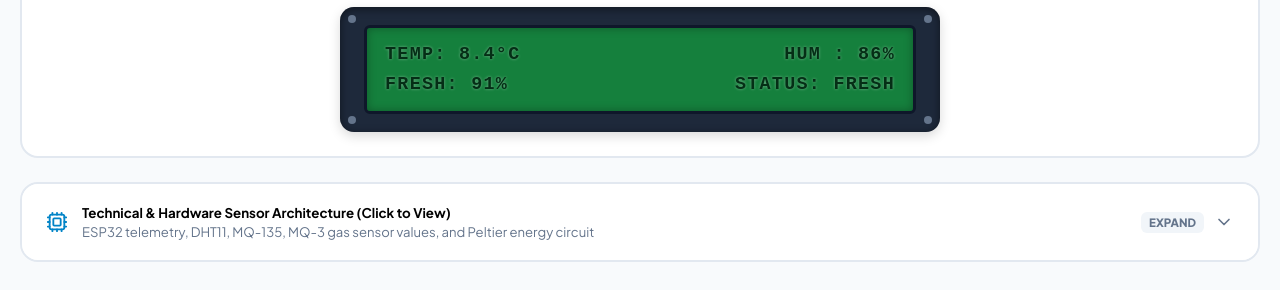
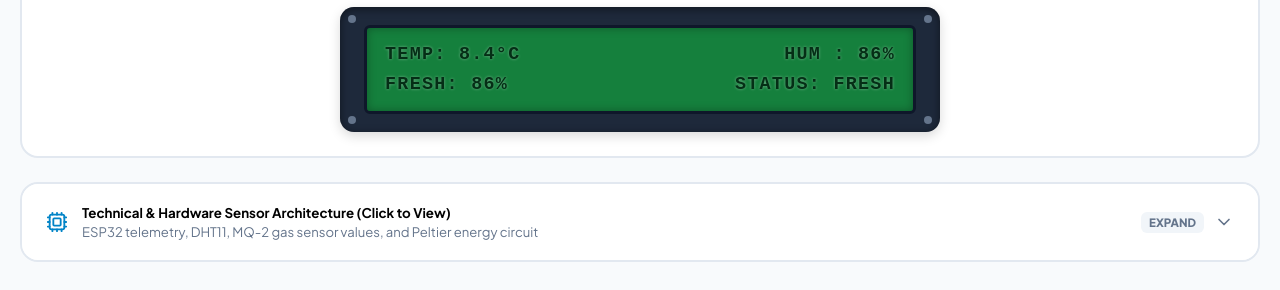
Before and after one commit to pavan-nomula/solar-smart-cold-storage, a React (Vite) app: page / in a window 1280 px wide. Shown: the part 1174-1464 px from the top of the page. Built offline with nearby package versions, Linux system fonts and the light colour scheme; no server answers.

Commit message:
Support MQ-2 sensor with post-harvest multi-factor freshness algorithm and update Wi-Fi credentials

```diff
--- a/src/components/SimpleCleanDashboard.tsx
+++ b/src/components/SimpleCleanDashboard.tsx
@@ -99,20 +99,17 @@ export const SimpleCleanDashboard: React.FC = () => {
   const isTe = language === 'te';
   const isHi = language === 'hi';
 
-  // Exact ESP32 Hardware Calculation Formula (identical to esp32_cold_storage.ino):
-  // int freshnessScore = 95 - (vocPpm > 40 ? (vocPpm - 40) * 0.5 : 0) - (alcoholPpm > 15 ? (alcoholPpm - 15) * 1.0 : 0);
-  const esp32Formula = Math.round(
-    95 -
-    (currentVoc > 40 ? (currentVoc - 40) * 0.5 : 0) -
-    (currentAlcohol > 15 ? (currentAlcohol - 15) * 1.0 : 0)
-  );
-
-  // Compute freshness directly using the exact ESP32 hardware formula (or live hardware freshness)
-  const freshnessScore = Math.max(25, Math.min(99,
-    (isLive && telemetry?.freshness !== undefined && telemetry?.freshness !== 92)
-      ? Math.round(Number(telemetry.freshness))
-      : esp32Formula
-  ));
+  // Post-Harvest Research-Based Freshness Formula (identical to esp32_cold_storage.ino):
+  // Evaluates Produce Shelf-Life using Temperature Thermal Abuse + Humidity Stress + MQ-2 Spoilage Gases
+  const pTemp = currentTemp > 15 ? 15 + (currentTemp - 15) * 5 : (currentTemp > selectedCrop.maxTemp ? (currentTemp - selectedCrop.maxTemp) * 3 : (currentTemp < selectedCrop.minTemp - 2 ? (selectedCrop.minTemp - 2 - currentTemp) * 6 : 0));
+  const pHum = currentHum < selectedCrop.minHumidity ? (selectedCrop.minHumidity - currentHum) * 0.6 : (currentHum > selectedCrop.maxHumidity + 4 ? (currentHum - (selectedCrop.maxHumidity + 4)) * 1.5 : 0);
+  const pGas = (currentVoc > 35 ? (currentVoc - 35) * 0.7 : 0) + (currentAlcohol > 12 ? (currentAlcohol - 12) * 1.2 : 0);
+  const esp32Formula = Math.max(15, Math.min(99, Math.round(98 - pTemp - pHum - pGas)));
+
+  // Use live hardware freshness from ESP32 telemetry, or fallback to local research formula
+  const freshnessScore = (isLive && telemetry?.freshness !== undefined)
+    ? Math.round(Number(telemetry.freshness))
+    : esp32Formula;
 
   // Determine Overall System Status & Farmer Statuses
   let freshnessStatus = 'FRESH ✓';
@@ -422,10 +419,10 @@ export const SimpleCleanDashboard: React.FC = () => {
                 <p className="banner-description">
                   {freshnessLevel !== 'good'
                     ? isTe
-                      ? 'గ్యాస్ సెన్సార్లు (MQ-135 & MQ-3) కూరగాయలు పక్వానికి రావడం లేదా పాడయ్యే సంకేతాలను గుర్తించాయి.'
+                      ? 'గ్యాస్ సెన్సార్ (MQ-2) కూరగాయలు పక్వానికి రావడం లేదా పాడయ్యే సంకేతాలను గుర్తించింది.'
                       : isHi
-                      ? 'गैस सेंसरों ने सब्जियों के पकने या खराब होने के प्रारंभिक संकेत पहचाने हैं।'
-                      : 'Multi-gas sensors (MQ-135 & MQ-3) detected elevated volatile organic compounds or fermentation gasses.'
+                      ? 'गैस सेंसर (MQ-2) ने सब्जियों के पकने या खराब होने के प्रारंभिक संकेत पहचाने हैं।'
+                      : 'Gas sensor (MQ-2) detected elevated volatile organic compounds or fermentation gasses.'
                     : tempLevel !== 'good'
                     ? isTe
                       ? 'ఉష్ణోగ్రత నిర్దేశించిన పరిమితి కంటే ఎక్కువైంది. పెల్టియర్ కూలింగ్ నడుస్తోంది.'
@@ -550,10 +547,10 @@ export const SimpleCleanDashboard: React.FC = () => {
 
               <div className="card-sub-pills">
                 <span className="sub-pill">
-                  💨 MQ-135 (VOC): <strong>{Math.round(currentVoc)} ppm</strong>
+                  💨 MQ-2 (VOC): <strong>{Math.round(currentVoc)} ppm</strong>
                 </span>
                 <span className="sub-pill">
-                  🧪 MQ-3 (Alcohol): <strong>{Math.round(currentAlcohol)} ppm</strong>
+                  🧪 MQ-2 (Alcohol): <strong>{Math.round(currentAlcohol)} ppm</strong>
                 </span>
               </div>
             </div>
@@ -838,8 +835,8 @@ export const SimpleCleanDashboard: React.FC = () => {
                 </strong>
                 <p className="tech-accordion-sub">
                   {isTe
-                    ? 'ESP32, DHT11, MQ-135, MQ-3, పెల్టియర్ మరియు సోలార్ వివరాలు'
-                    : 'ESP32 telemetry, DHT11, MQ-135, MQ-3 gas sensor values, and Peltier energy circuit'}
+                    ? 'ESP32, DHT11, MQ-2, పెల్టియర్ మరియు సోలార్ వివరాలు'
+                    : 'ESP32 telemetry, DHT11, MQ-2 gas sensor values, and Peltier energy circuit'}
                 </p>
               </div>
             </div>
@@ -874,13 +871,13 @@ export const SimpleCleanDashboard: React.FC = () => {
                   </div>
                   <ul className="tech-card-list">
                     <li>
-                      <strong>MQ-135 Sensor:</strong> Detects VOCs & decomposing gases. Reading: <strong>{Math.round(currentVoc)} ppm</strong>.
+                      <strong>MQ-2 Sensor (VOC Channel):</strong> Detects VOCs & decomposing gases. Reading: <strong>{Math.round(currentVoc)} ppm</strong>.
                     </li>
                     <li>
-                      <strong>MQ-3 Sensor:</strong> Alcohol / fermentation detection. Reading: <strong>{Math.round(currentAlcohol)} ppm</strong>.
+                      <strong>MQ-2 Sensor (Alcohol Channel):</strong> Alcohol & fermentation decay detection. Reading: <strong>{Math.round(currentAlcohol)} ppm</strong>.
                     </li>
                     <li>
-                      <strong>Freshness Algorithm:</strong> Combines Gas + Temp + Humidity to calculate deterioration risk for {selectedCrop.name}.
+                      <strong>Freshness Algorithm:</strong> Research-backed multi-factor index combining MQ-2 Gas + Temperature + Humidity for {selectedCrop.name}.
                     </li>
                   </ul>
                 </div>
```
Also changed, not shown: server.js (+9 -3 lines), 1 other file (tests, documents, lock files or other folders).
